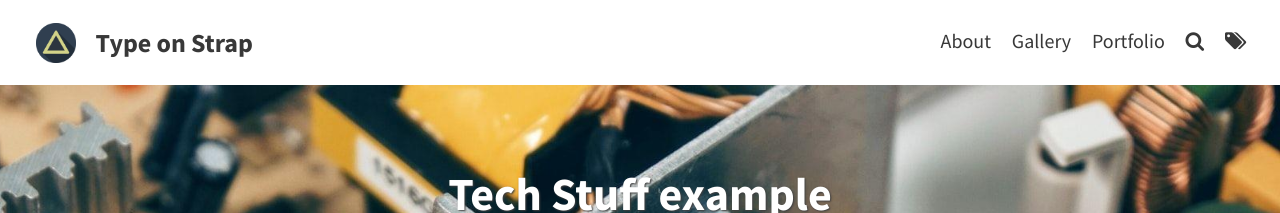
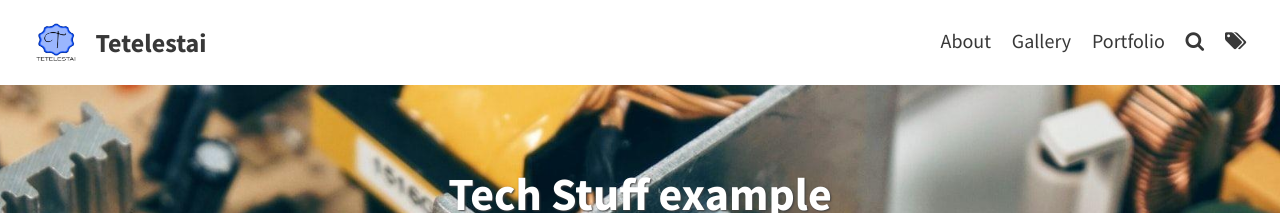
Before and after one commit to tetelestaiuk/web, a Jekyll site: the page built from _posts/2013-11-02-Tech-stuff-example.md, in a window 1280 px wide. Shown: the top 213 px of the page. Built offline with Jekyll 4.4.1, drawn with Linux system fonts in a browser that asks for light colours; some of the changed text lies outside the part shown.

Commit message:
Update _config.yml

```diff
--- a/_config.yml
+++ b/_config.yml
@@ -1,29 +1,28 @@
 # SITE CONFIGURATION
-baseurl: "/Type-on-Strap"
-url: "https://sylhare.github.io"
+baseurl: "/"
+url: "https://www.tetelestai.co.uk"
 
 # THEME-SPECIFIC CONFIGURATION
-title: Type on Strap                                    # site's title
-description: "A website with blog posts and pages"      # used by search engines
-avatar: assets/img/triangle.png                         # Empty for no avatar in navbar
+title: Tetelestai                                    # site's title
+description: "Delivering change"      # used by search engines
+avatar: assets/img/avatar.png                         # Empty for no avatar in navbar
 favicon: assets/favicon.ico                             # Icon displayed in the tab
 
 # Header and footer text
 header_text: Change <code>header_text</code> in <code>_config.yml</code>  # Change Blog header text
 header_feature_image: assets/img/pexels/triangular.jpeg
-footer_text: >
-  Powered by <a href="https://jekyllrb.com/">Jekyll</a> with <a href="https://github.com/sylhare/Type-on-Strap">Type on Strap</a>
+footer_text: ""
 
 # Blog
-excerpt: true                                           # Or "truncate" (first 250 characters), "false" to disable
+excerpt: false                                           # Or "truncate" (first 250 characters), "false" to disable
 post_navigation: true
 color_image: /assets/img/lineart.png                    # A bit transparent for color posts.
 
 # Features
 # More in the _data folder for social icons, share buttons, author and language
 # For layout customization, go to the "_sass > base" folder, and check "_variables.scss"
-katex: true                                             # Enable if using math markup
-mermaid: true                                           # Enable mermaid-js for sequence and diagrams
+katex: false                                             # Enable if using math markup
+mermaid: false                                           # Enable mermaid-js for sequence and diagrams
 google_analytics:                                       # Tracking ID, e.g. "UA-000000-01"
 cookie_consent: false                                   # To respect the usage of cookies
 disqus_shortname:                                       # Your discus shortname for comments
```
